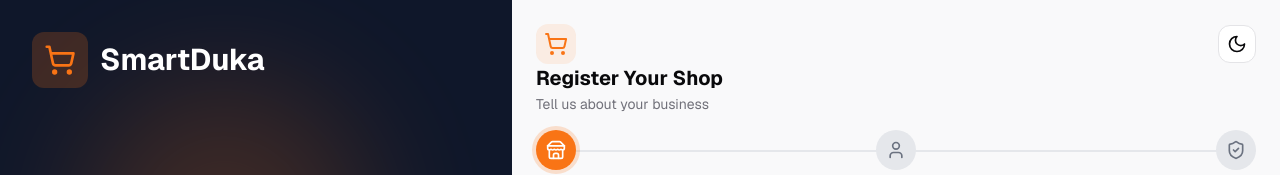
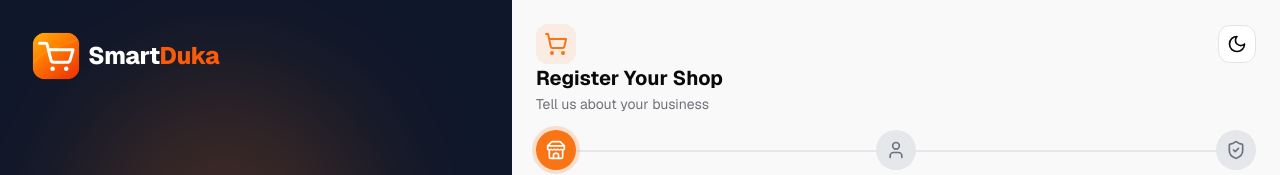
Before and after one commit to DTBbuilds/SmartDuka, a Next.js app in the folder apps/web/: page /register-shop in a window 1280 px wide. Shown: the top 175 px of the page. Built offline with nearby package versions, Linux system fonts and the light colour scheme; no server answers.

Commit message:
brand: premium SmartDuka mark and wordmark on merchant and onboarding surfaces

```diff
--- a/apps/web/src/app/register-shop/page.tsx
+++ b/apps/web/src/app/register-shop/page.tsx
@@ -1,3 +1,4 @@
+import { SmartDukaLogo } from '@/components/brand/smartduka-logo';
 "use client";
 
 import { useState, useEffect, useRef, Suspense } from "react";
@@ -714,10 +715,7 @@ function RegisterShopContent() {
 
         <div className="relative z-10">
           <div className="flex items-center gap-3">
-            <div className="p-3 bg-primary/20 rounded-xl">
-              <ShoppingCart className="h-8 w-8 text-primary" />
-            </div>
-            <span className="text-3xl font-bold text-white">SmartDuka</span>
+            <SmartDukaLogo size="lg" inverse />
           </div>
         </div>
 
```
